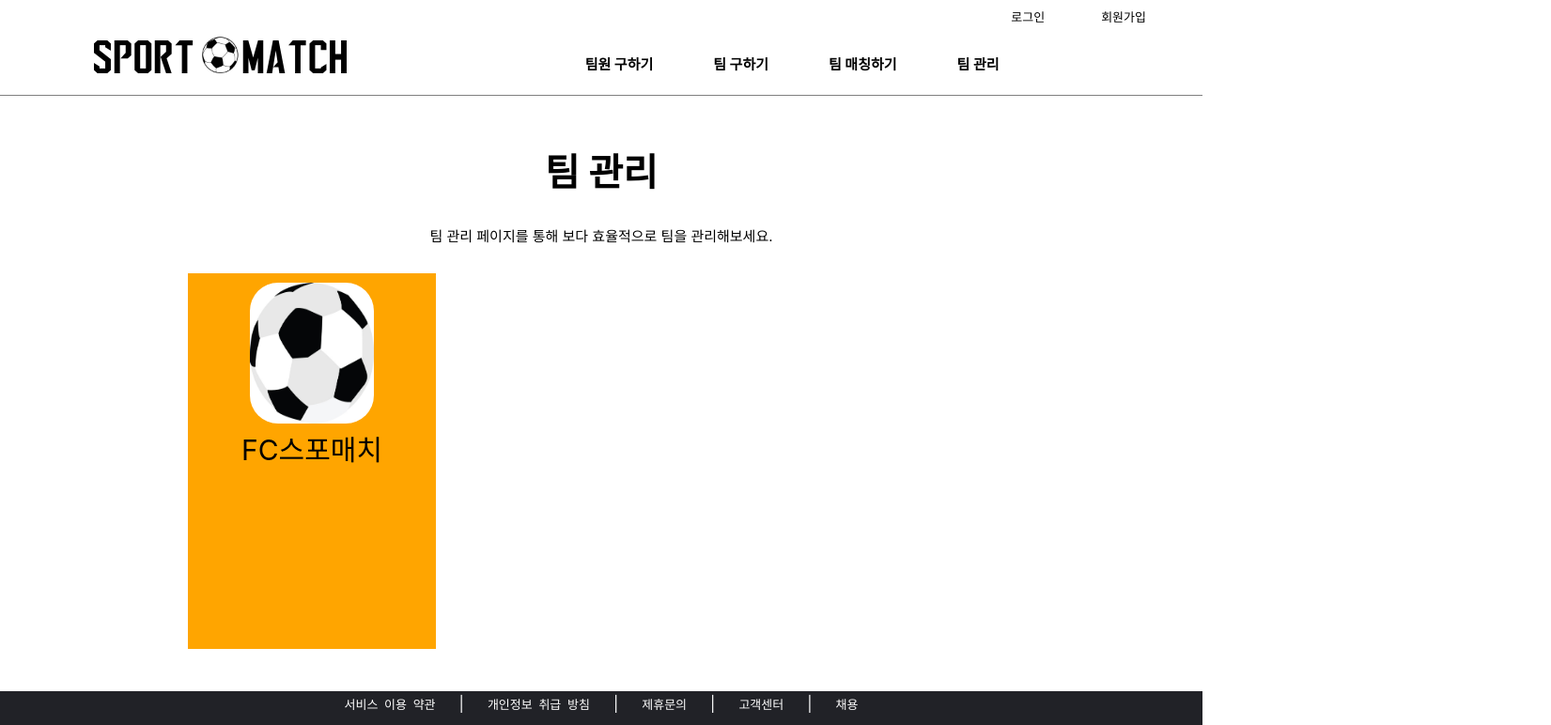
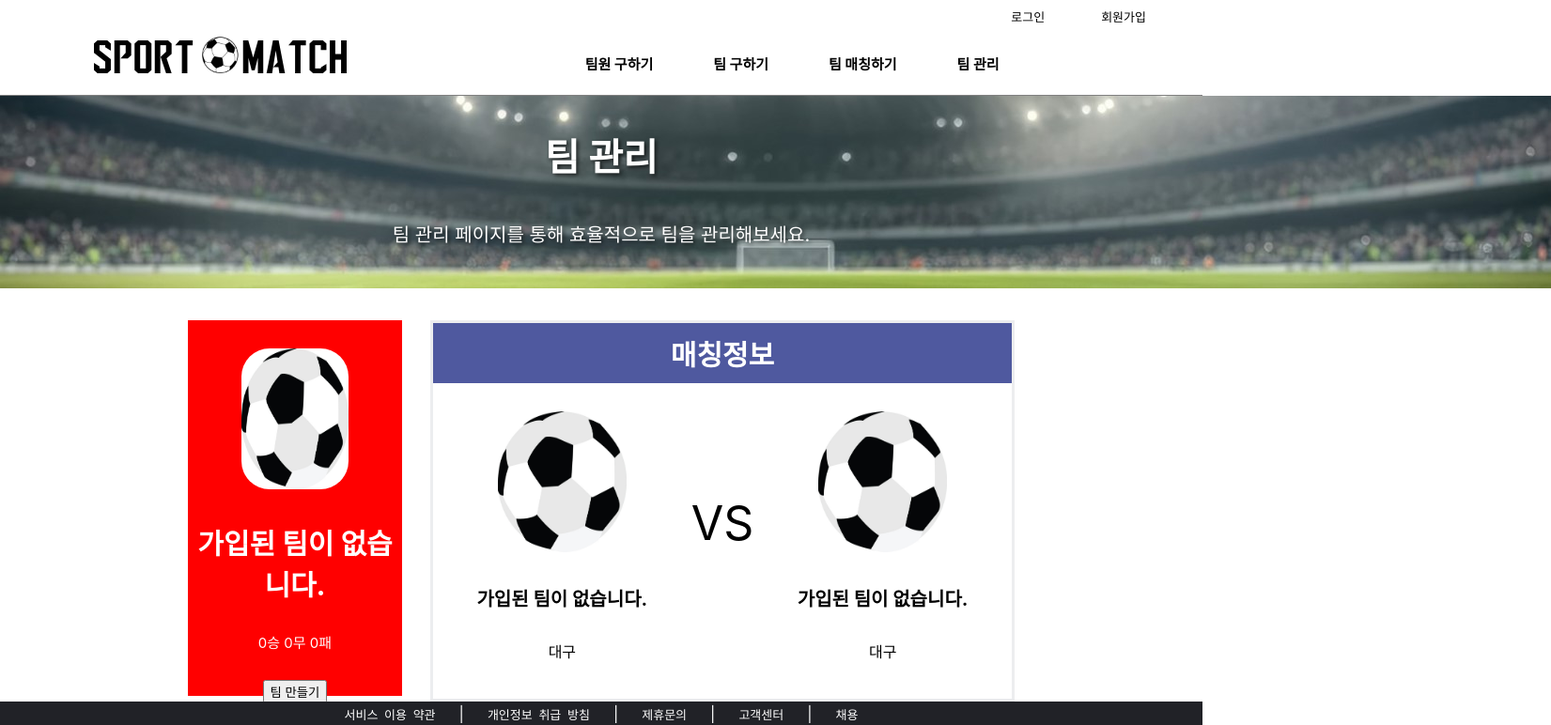
Before and after one commit to SW-Engneering/SW-client, a React (Create React App) app: page /management in a window 1280 px wide. Shown: the top 772 px of the page at 94% size, 1651 px wide, since content can reach past the window. Built offline with nearby package versions, Linux system fonts and the light colour scheme; no server answers.

Commit message:
feat 팀관리

```diff
--- a/src/App.js
+++ b/src/App.js
@@ -1,4 +1,3 @@
-import logo from './logo.svg';
 import './App.css';
 import React from 'react';
 import { BrowserRouter, Routes, Route } from 'react-router-dom';
@@ -13,6 +12,7 @@ import Mypage from './component/page/02_Mypage';
 import Member from './component/page/02_Member';
 import MemberWrite from './component/page/02_Member_Write';
 import Management from './component/page/02_Management';
+import Createteam from './component/page/02_create_team';
 import Match from './component/page/02_Match';
 import MatchWrite from './component/page/02_Match_Write';
 import Team from './component/page/02_Team';
@@ -38,6 +38,7 @@ function App() {
                         <Route path="/match" element={<Match />} />
                         <Route path="matchwrite" element={<MatchWrite />} />
                         <Route path="/management" element={<Management />} />
+                        <Route path="/create_team" element={<Createteam />} />
                         <Route path="/signup" element={<Signup />} />
                         <Route path="/  " element={<Vote />} />
                     </Routes>
--- a/src/component/layout/Home.js
+++ b/src/component/layout/Home.js
@@ -5,8 +5,8 @@ import { NavLink } from 'react-router-dom';
 import 'slick-carousel/slick/slick.css';
 import 'slick-carousel/slick/slick-theme.css';
 import '../css/Font.css';
-import LeftArrow from '../images/Left_arrow.png'; // 좌측 화살표 이미지 경로
-import RightArrow from '../images/Right_arrow.png'; // 우측 화살표 이미지 경로
+import 왼쪽화살표 from '../images/Left_arrow.png'; // 좌측 화살표 이미지 경로
+import 오른쪽화살표 from '../images/Right_arrow.png'; // 우측 화살표 이미지 경로
 import Member from '../page/02_Member';
 import Team from '../page/02_Team';
 import Match from '../page/02_Match';
@@ -25,8 +25,8 @@ export default function Home() {
         arrows: true,
         autoplay: true,
         autoplaySpeed: 5000,
-        prevArrow: <Arrow src={LeftArrow} alt="Previous" />,
-        nextArrow: <Arrow src={RightArrow} alt="Next" />,
+        prevArrow: <LeftArrow src={왼쪽화살표} alt="Previous" />,
+        nextArrow: <RightArrow src={오른쪽화살표} alt="Next" />,
     };
 
     return (
@@ -72,7 +72,7 @@ export default function Home() {
 }
 
 const Container = styled.div`
-    padding: 0 200px;
+
     position: relative;
     max-width: 100%;
 `;
@@ -92,7 +92,18 @@ const Arrow = styled.img`
     cursor: pointer;
     z-index: 1;
     position: absolute;
+    background-color: white;
+    border-radius: 30px;
 `;
+
+const LeftArrow = styled(Arrow)`
+    left: 10px; /* 왼쪽 위치 조정 */
+`;
+
+const RightArrow = styled(Arrow)`
+    right: 10px; /* 오른쪽 위치 조정 */
+`;
+
 const RenderContainer = styled.div`
     display: flex;
     width: 100%;
--- a/src/component/page/02_Management.js
+++ b/src/component/page/02_Management.js
@@ -1,25 +1,79 @@
 import styled from "styled-components";
 import 로고 from "../images/로고.jpg";
+import 팀관리1 from "../images/팀관리1.jpg";
+import { useEffect, useState } from "react";
+import { useNavigate } from "react-router-dom";
+import axios from "axios";
+
 
 
 export default function Management() {
+
+    const navigate = useNavigate();
+
+    const [teamInfo, setTeamInfo] = useState({
+        name : '가입된 팀이 없습니다.',
+        region : '대구',
+        win : 0,
+        draw : 0,
+        lose : 0,
+    });
+
+    const handleTeamCreate = () => {
+        navigate('/create_team');
+    };
+
+
+
+    useEffect(() => {
+        const teamInfoLoad = async () => {
+            try {
+                const res = await axios.get('api주소');
+                setTeamInfo(res.data);
+            } catch (error) {
+                alert('asdf');
+            }
+        };
+
+        teamInfoLoad();
+    }, [navigate]);
+
+
     return (
         <Container>
-            <TitleContainer>
-                팀 관리
-            </TitleContainer>
-            <Instruction>
-                팀 관리 페이지를 통해 보다 효율적으로 팀을 관리해보세요.
-            </Instruction>
+            <ImageContainer>
+                <Image src={팀관리1} alt="팀관리" />
+                <OverlayText1>팀 관리</OverlayText1>
+                <OverlayText2>팀 관리 페이지를 통해 효율적으로 팀을 관리해보세요.</OverlayText2>
+            </ImageContainer>
             <Team>
                 <LeftTeam>
                     <TeamLogo src={로고} alt="팀 로고" />
                     <TeamName>
-                        FC스포매치
+                        {teamInfo.name}
                     </TeamName>
+                    <WinLose>
+                        {teamInfo.win}승 {teamInfo.draw}무 {teamInfo.lose}패
+                    </WinLose>
+                    <TeamCreateButton onClick={handleTeamCreate}>팀 만들기</TeamCreateButton>
                 </LeftTeam>
                 <RightTeam>
-
+                    <Matching>
+                        매칭정보
+                    </Matching>
+                    <TeamList>
+                        <MyTeam>
+                            <TeamLogo src={로고} alt="팀 로고" />
+                            <MyTeamName>{teamInfo.name}</MyTeamName>
+                            <TeamRegion>{teamInfo.region}</TeamRegion>
+                        </MyTeam>
+                        <VS>VS</VS>
+                        <OppositionTeam>
+                            <TeamLogo src={로고} alt="팀 로고" />
+                            <MyTeamName>{teamInfo.name}</MyTeamName>
+                            <TeamRegion>{teamInfo.region}</TeamRegion>
+                        </OppositionTeam>
+                    </TeamList>
                 </RightTeam>
             </Team>
         </Container>
@@ -27,41 +81,124 @@ export default function Management() {
 }
 
 const Container = styled.div`
-    margin-top: 50px;
     text-align: center;
+`;
+
+const ImageContainer = styled.div`
+    position: relative; /* 자식 요소의 위치를 상대적으로 설정 */
+`;
+
+const Image = styled.img`
+    align-items: center;
+`;
+
+const OverlayText1 = styled.div`
+    position: absolute; /* 절대 위치 지정 */
+    top: 30%; /* 수직 중앙 정렬 */
+    left: 50%; /* 수평 중앙 정렬 */
+    transform: translate(-50%, -50%); /* 중앙으로 이동 */
+    color: white; /* 텍스트 색상 */
+    font-size: 40px; /* 텍스트 크기 */
+    font-weight: bold; /* 텍스트 두께 */
+    text-shadow: 2px 2px 4px rgba(0, 0, 0, 0.7); /* 텍스트 그림자 */
+`;
+
+const OverlayText2 = styled.div`
+    position: absolute; /* 절대 위치 지정 */
+    top: 70%;
+    left: 50%; /* 수평 중앙 정렬 */
+    transform: translate(-50%, -50%); /* 중앙으로 이동 */
+    color: white; /* 텍스트 색상 */
+    font-size: 20px; /* 텍스트 크기 */
+    text-shadow: 2px 2px 4px rgba(0, 0, 0, 0.7); /* 텍스트 그림자 */
+`;
+
+const Team = styled.div`
+    display: flex;
     padding: 0 200px;
 `;
 
-const TitleContainer = styled.strong`
-    font-size: 40px;
+const LeftTeam = styled.div`
+    margin-top: 30px;
+    background-color: red;
+    width: 30%;
+    height: 400px;
+
 `;
 
-const Instruction = styled.div`
+const TeamCreateButton = styled.button`
     margin-top: 30px;
-    font-size: 15px;
-`;
-
-const Team = styled.div`
-    margin-top: 30px;
-`;
-
-const LeftTeam = styled.div`
-    background-color: orange;
-    width: 30%;
-    height: 400px;
 `;
 
 const TeamLogo = styled.img`
     width: 50%;
     height: 150px;
     border-radius: 30px;
-    margin-top: 10px;
+    margin-top: 30px;
 `;
 
 const TeamName = styled.div`
+    margin-top: 30px;
+    font-weight: bold;
+    color: white;
     font-size: 30px;
+
+`;
+
+const WinLose = styled.div`
+    margin-top: 30px;
+    color: white;
+    font-size: 15px;
+`;
+
+const MatchInfo = styled.div`
+
 `;
 
 const RightTeam = styled.div`
+    margin-top: 30px;
+    border-right: 3px solid #ecedef;
+    border-left: 3px solid #ecedef;
+    border-bottom: 3px solid #ecedef;
+    border-top: 3px solid #ecedef;
+    width: 70%;
+    margin-left: 30px;
+    height: 400px;
+`;
+
+const Matching = styled.div`
+    padding: 10px 0;
+    background-color: #4F599F;
+    color: white;
+    font-size: 30px;
+    font-weight: bold;
 
 `;
+
+const TeamList = styled.div`
+    display: flex;
+    align-items: center;
+`;
+
+const MyTeam = styled.div`
+    width: 350px;
+`;
+
+const MyTeamName = styled.div`
+    margin-top: 30px;
+    font-size: 20px;
+    font-weight: bold;
+`;
+
+const TeamRegion = styled.div`
+    margin-top: 30px;
+`;
+
+const VS = styled.div`
+    text-align: center;
+    font-size: 50px;
+`;
+
+const OppositionTeam = styled.div`
+    width: 350px;
+`;
--- /dev/null
+++ b/src/component/page/02_create_team.js
@@ -0,0 +1,50 @@
+import styled from "styled-components";
+import 팀만들기 from "../images/팀관리1.jpg";
+
+
+export default function create_team() {
+
+
+    return(
+        <Container>
+            <ImageContainer>
+                <Image src={팀만들기} alt="adsf" />
+                <OverlayText1>팀 생성</OverlayText1>
+                <OverlayText2>팀을 만들어보세요.</OverlayText2>
+            </ImageContainer>
+        </Container>
+    );
+}
+
+const Container = styled.div`
+    text-align: center;
+`;
+
+const ImageContainer = styled.div`
+    position: relative; /* 자식 요소의 위치를 상대적으로 설정 */
+`;
+
+const Image = styled.img`
+    align-items: center;
+`;
+
+const OverlayText1 = styled.div`
+    position: absolute; /* 절대 위치 지정 */
+    top: 30%; /* 수직 중앙 정렬 */
+    left: 50%; /* 수평 중앙 정렬 */
+    transform: translate(-50%, -50%); /* 중앙으로 이동 */
+    color: white; /* 텍스트 색상 */
+    font-size: 40px; /* 텍스트 크기 */
+    font-weight: bold; /* 텍스트 두께 */
+    text-shadow: 2px 2px 4px rgba(0, 0, 0, 0.7); /* 텍스트 그림자 */
+`;
+
+const OverlayText2 = styled.div`
+    position: absolute; /* 절대 위치 지정 */
+    top: 70%;
+    left: 50%; /* 수평 중앙 정렬 */
+    transform: translate(-50%, -50%); /* 중앙으로 이동 */
+    color: white; /* 텍스트 색상 */
+    font-size: 20px; /* 텍스트 크기 */
+    text-shadow: 2px 2px 4px rgba(0, 0, 0, 0.7); /* 텍스트 그림자 */
+`;
```
Also changed, not shown: src/component/images/팀관리1.jpg (added).
